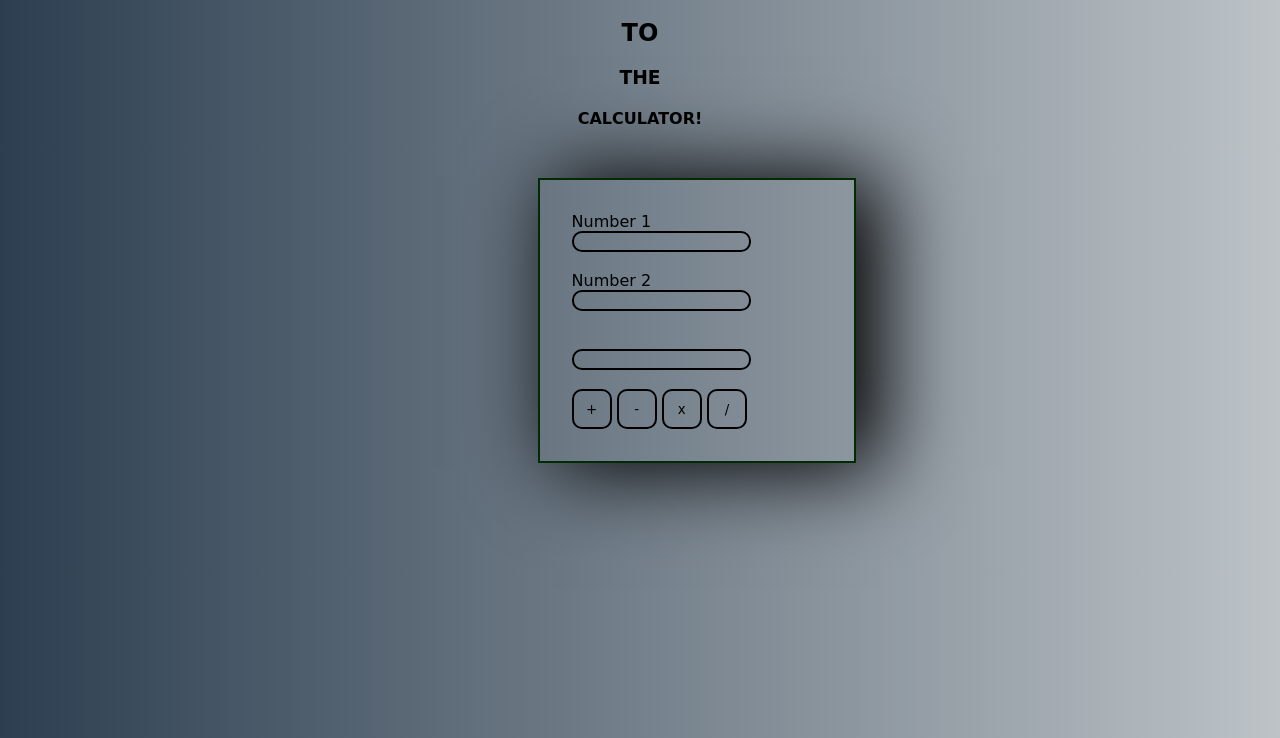
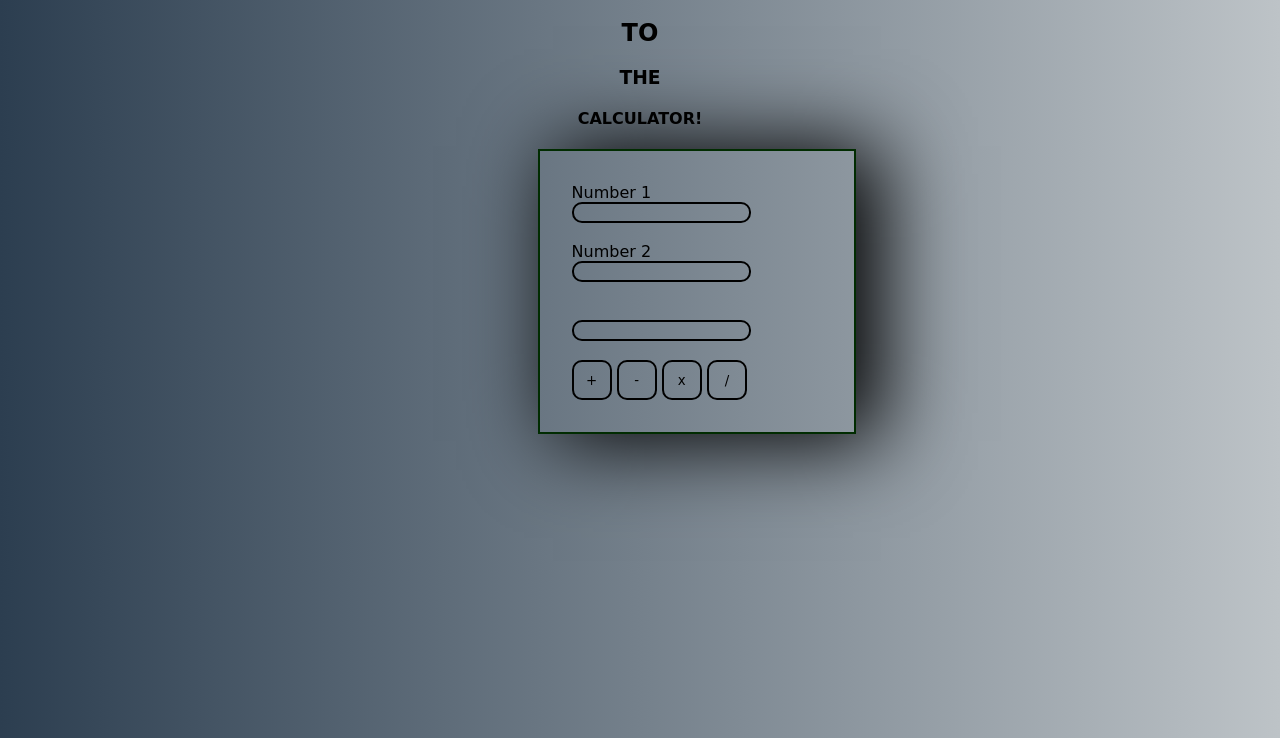
Before and after one commit to Tadeus0802/Calculator, a plain HTML site: page index.html in a window 1280 px wide. Shown: the part 62-800 px from the top of the page. Drawn offline with Linux system fonts and the light colour scheme.

Commit message:
Calculator

```diff
--- a/style.css
+++ b/style.css
@@ -1,9 +1,8 @@
 form{
     border: 2px solid #012c01;
     box-shadow: 20px 2px 5em 5px ;
+    left: 42%;
     position: absolute;
-    top: 30%;
-    left: 42%;
     padding: 2em;
     max-width: 100%;
     min-width: 250px;
@@ -41,8 +40,12 @@ body{
     background: -webkit-linear-gradient(to right, #2c3e50, #bdc3c7);
     background: linear-gradient(to right, #2c3e50, #bdc3c7);
     font-family: cursive;
+    max-width: 100%;
+    min-width: 250px;
 }
 
 .welcome{
     text-align: center;
+    max-width: 100%;
+    min-width: 250px;
 }
```
